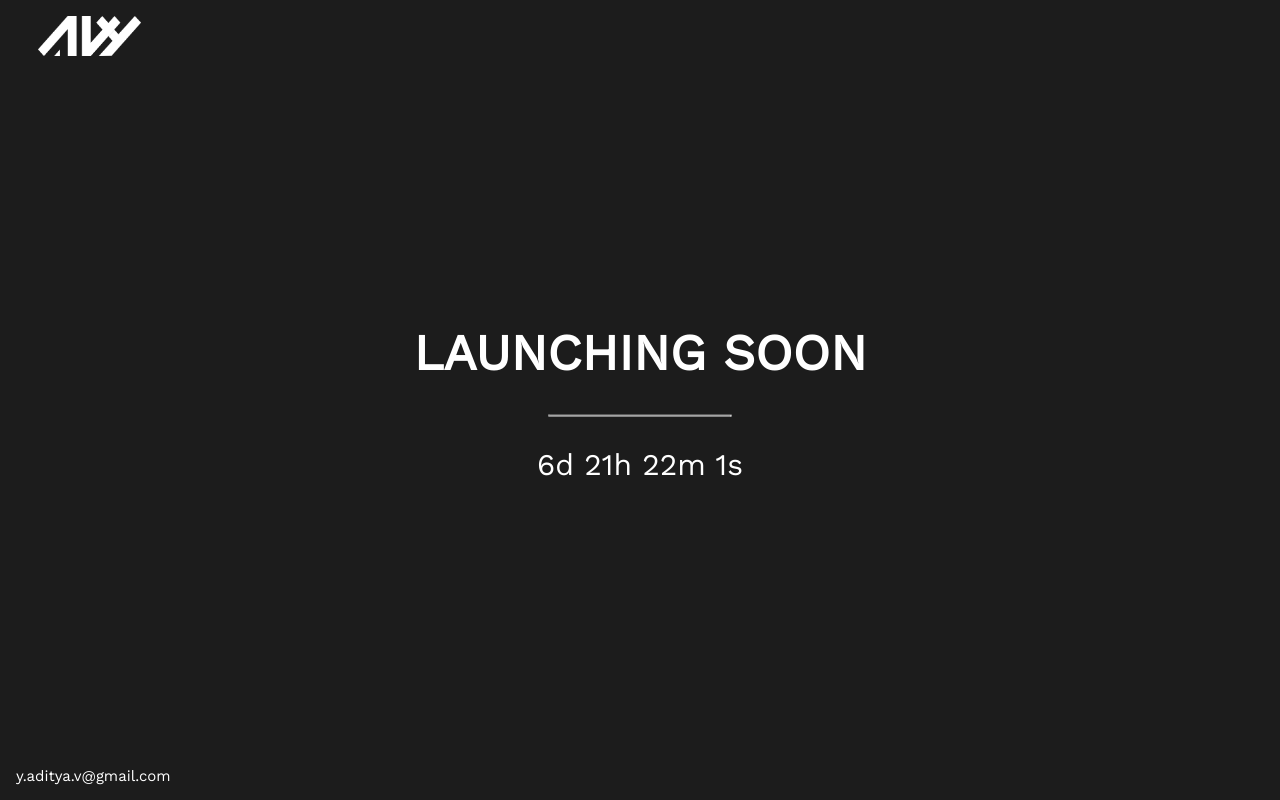
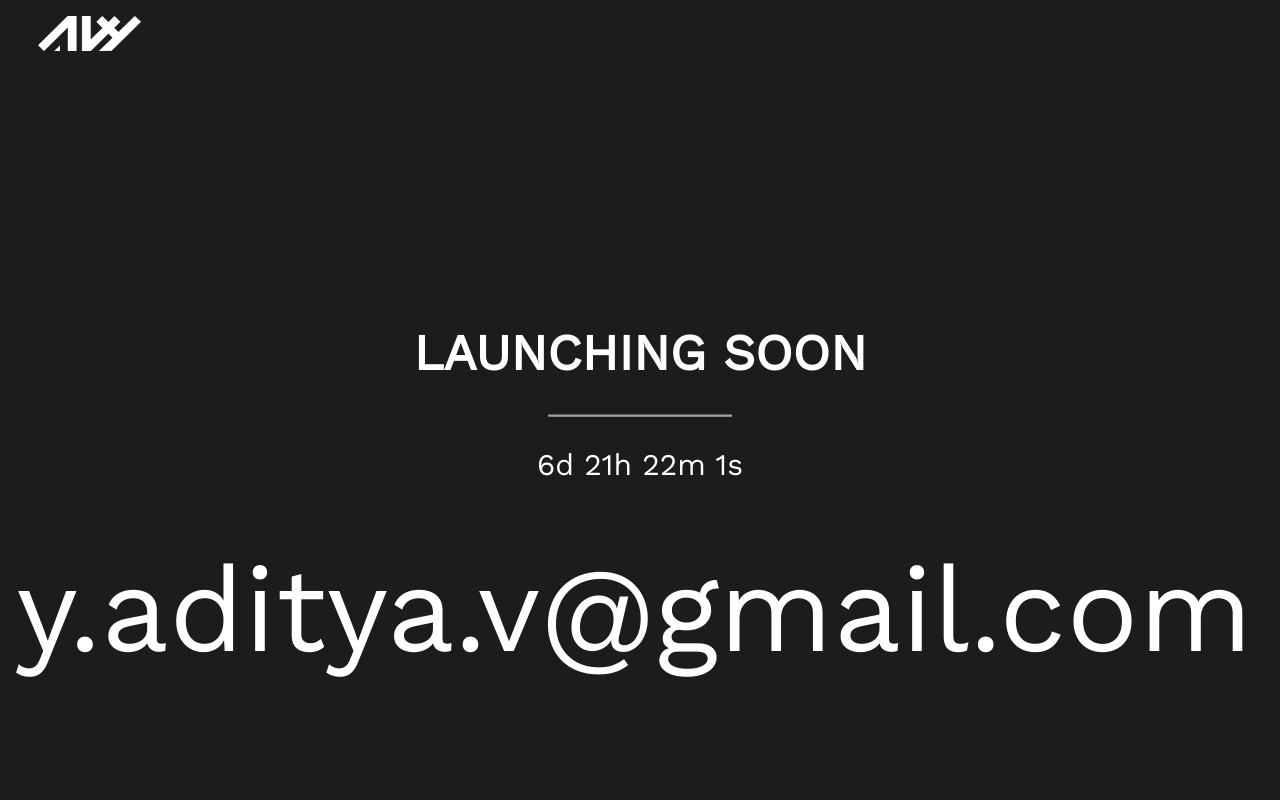
Before and after one commit to theyalamanchili/adityayalamanchili.com, a plain HTML site: page index.html in a window 1280 px wide. Drawn offline with nearby package versions, Linux system fonts and the light colour scheme.

Commit message:
Update index.html

```diff
--- a/index.html
+++ b/index.html
@@ -24,7 +24,7 @@ body, html {
 
 .bottomleft {
   font-family: 'Work Sans' !important;
-  font-size: 15px;
+  font-size: 15vh;
   position: absolute;
   bottom: 0;
   left: 16px;
@@ -43,7 +43,6 @@ hr {
   width: 40%;
 }
 .logo{
-  height: 5%;
   width: 8%;
   top:2%;
   position: fixed;
```
